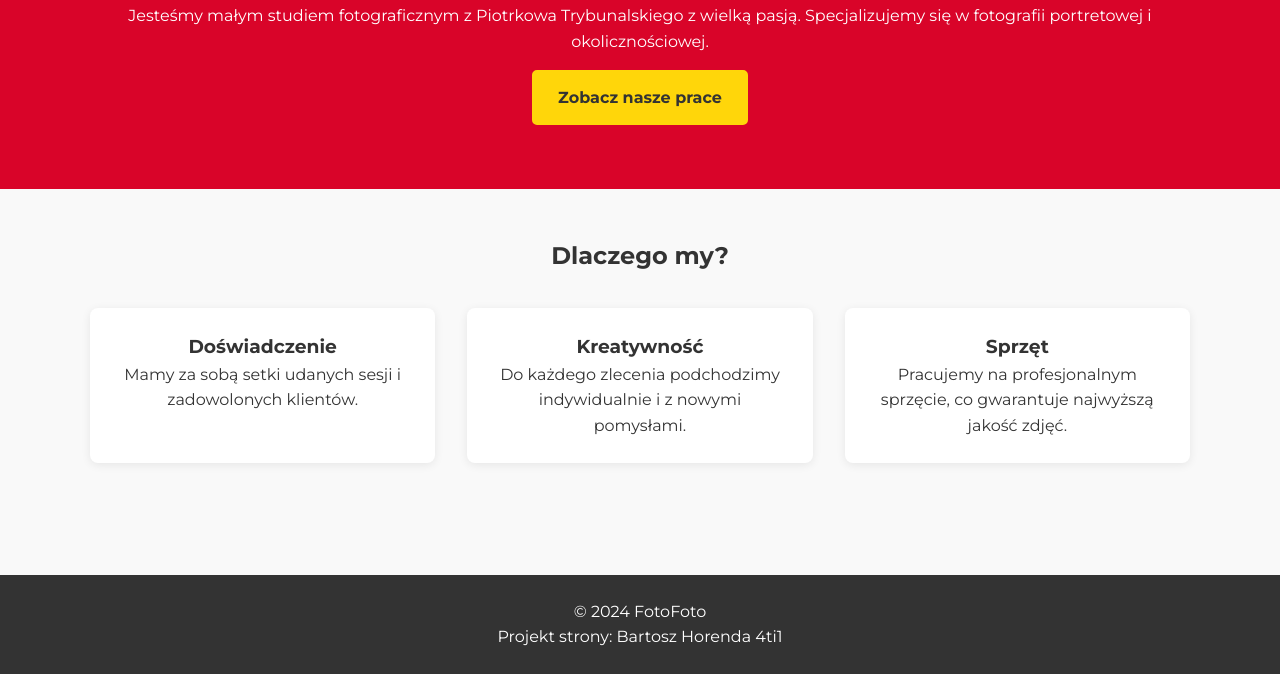
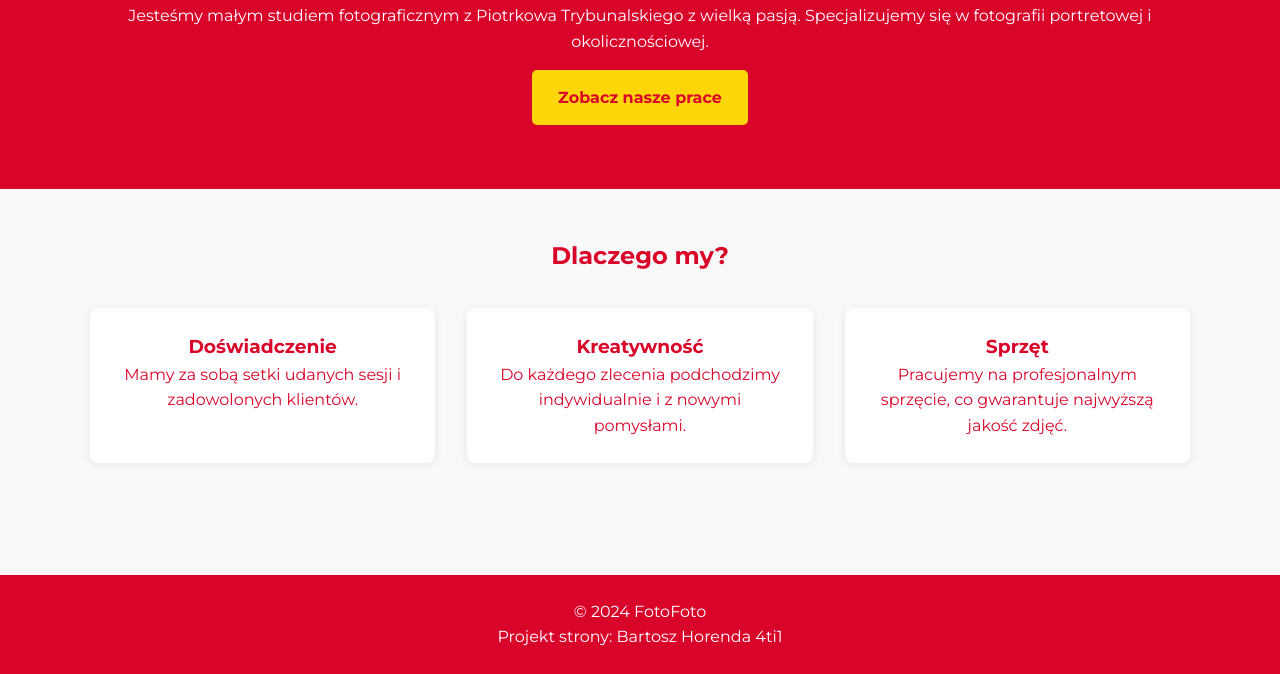
Before and after one commit to bhorendati122/FotoFoto, a plain HTML site: page index.html in a window 1280 px wide. Shown: the part 255-929 px from the top of the page. Drawn offline with Linux system fonts and the light colour scheme.

Commit message:
style.css

```diff
--- a/style.css
+++ b/style.css
@@ -2,7 +2,7 @@
 :root {
     --kolor-zolty: #FFD60A;
     --kolor-czerwony: #D90429;
-    --kolor-ciemny: #333333;
+    --kolor-ciemny: #D90429;
     --kolor-bialy: #FFFFFF;
     --kolor-tla: #f9f9f9;
 }
```
